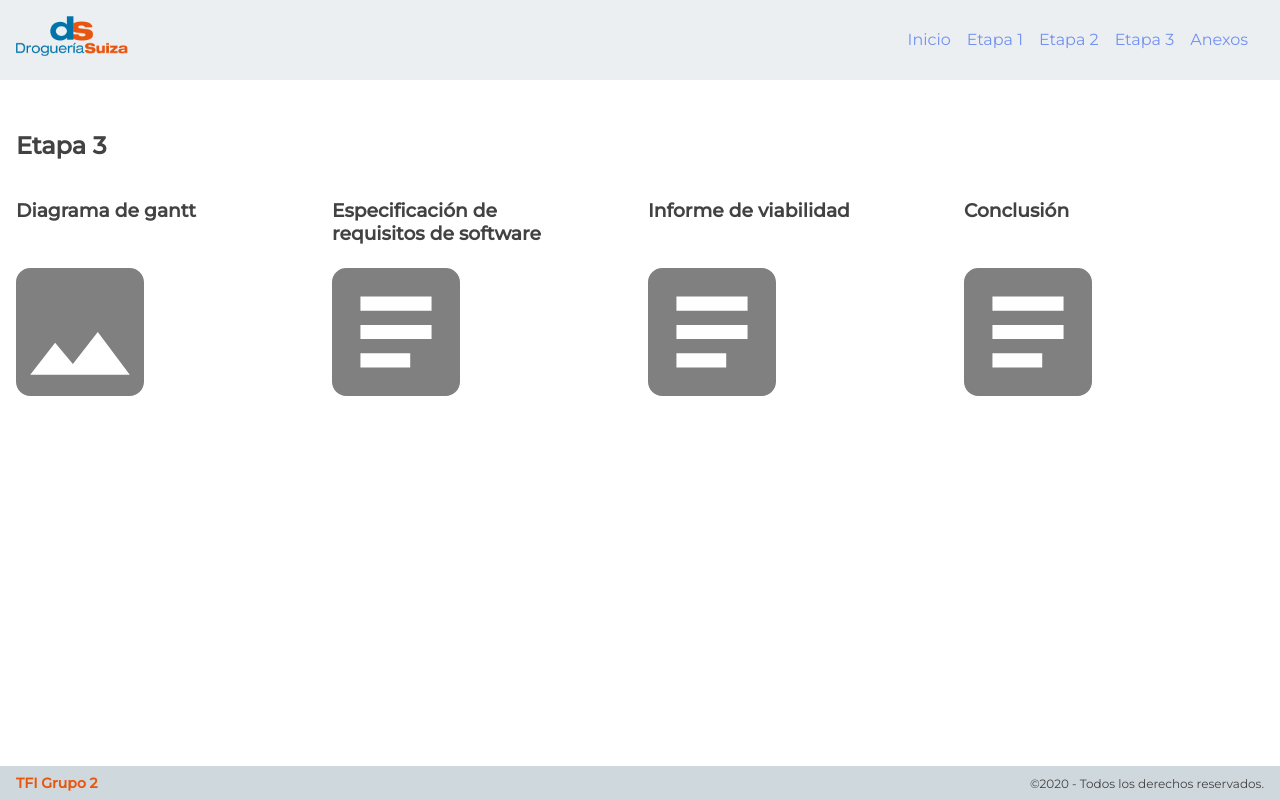
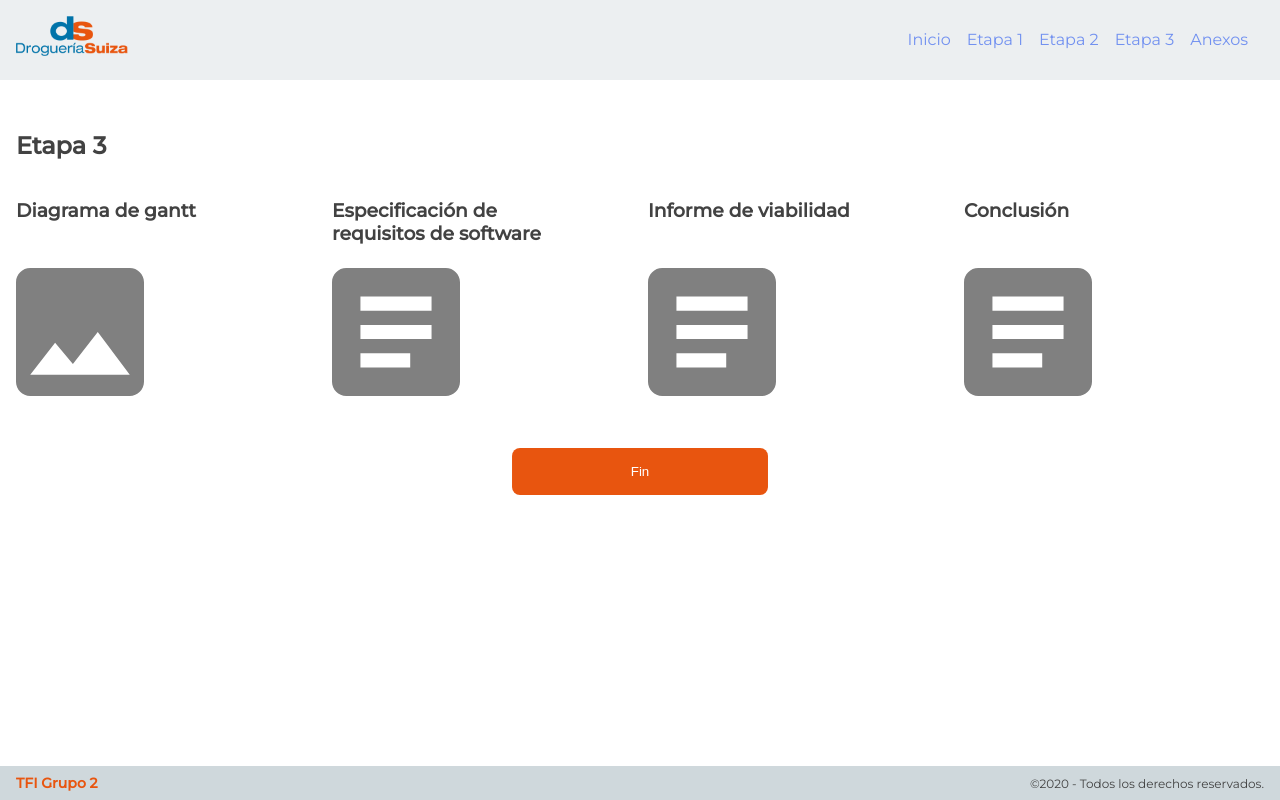
Before and after one commit to fabianvelizok/tfi, a React (Create React App) app: page /#/stage-3 in a window 1280 px wide. Built offline with nearby package versions, Linux system fonts and the light colour scheme.

Commit message:
Add end button

```diff
--- /dev/null
+++ b/src/components/EndButton/EndButton.css
@@ -0,0 +1,41 @@
+.endButton {
+  background: #E8550F;
+  border: none;
+  color: white;
+  max-width: 16rem;
+  padding: 1rem;
+  width: 100%;
+  border-radius: .5rem;
+  cursor: pointer;
+}
+
+.endButton__wrapper {
+  display: flex;
+  justify-content: center;
+  margin: 3rem auto 0;
+}
+
+.endButton__thanks {
+  color: #ffecb3;
+  text-align: center;
+  font-size: 3rem;
+}
+
+.animation-pulse {
+  animation: animation-pulse 1.5s infinite;
+  transform: scale(1);
+}
+
+@keyframes animation-pulse {
+  0% {
+    transform: scale(0.95);
+  }
+
+  70% {
+    transform: scale(1);
+  }
+
+  100% {
+    transform: scale(0.95);
+  }
+}
--- /dev/null
+++ b/src/components/EndButton/EndButton.js
@@ -0,0 +1,35 @@
+import { useState } from "react";
+
+import cx from 'classnames';
+import Modal from "../Modal/Modal";
+
+import './EndButton.css';
+
+function EndButton(props) {
+  const { className } = props;
+  const [isModalOpen, setIsModalOpen] = useState(false);
+
+  const classes = cx(['endButton', 'animation-pulse', className]);
+
+  return (
+    <div>
+      <div className="endButton__wrapper">
+        <button className={classes} onClick={() => { setIsModalOpen(!isModalOpen) }}>Fin</button>
+      </div>
+
+      {isModalOpen && (
+        <Modal title="Fin" onCloseHandler={() => { setIsModalOpen(false) }}>
+          <p className="endButton__thanks">
+            Muchas gracias profes!!!
+          </p>
+        </Modal>
+      )}
+    </div>
+  );
+};
+
+EndButton.defaultProps = {
+  className: undefined
+};
+
+export default EndButton;
--- a/src/components/Stage3/Stage3.js
+++ b/src/components/Stage3/Stage3.js
@@ -2,6 +2,7 @@ import { useEffect } from "react";
 import cx from "classnames";
 import { files } from "./Stage3.constants";
 import File from "../File/File";
+import EndButton from "../EndButton/EndButton";
 
 import './Stage3.css';
 
@@ -27,6 +28,8 @@ function Stage3(props) {
           )
         })}
       </ul>
+
+      <EndButton />
     </div>
   );
 };
```
Also changed, not shown: src/components/Stage3/Stage3.css (line endings or trailing spaces).
